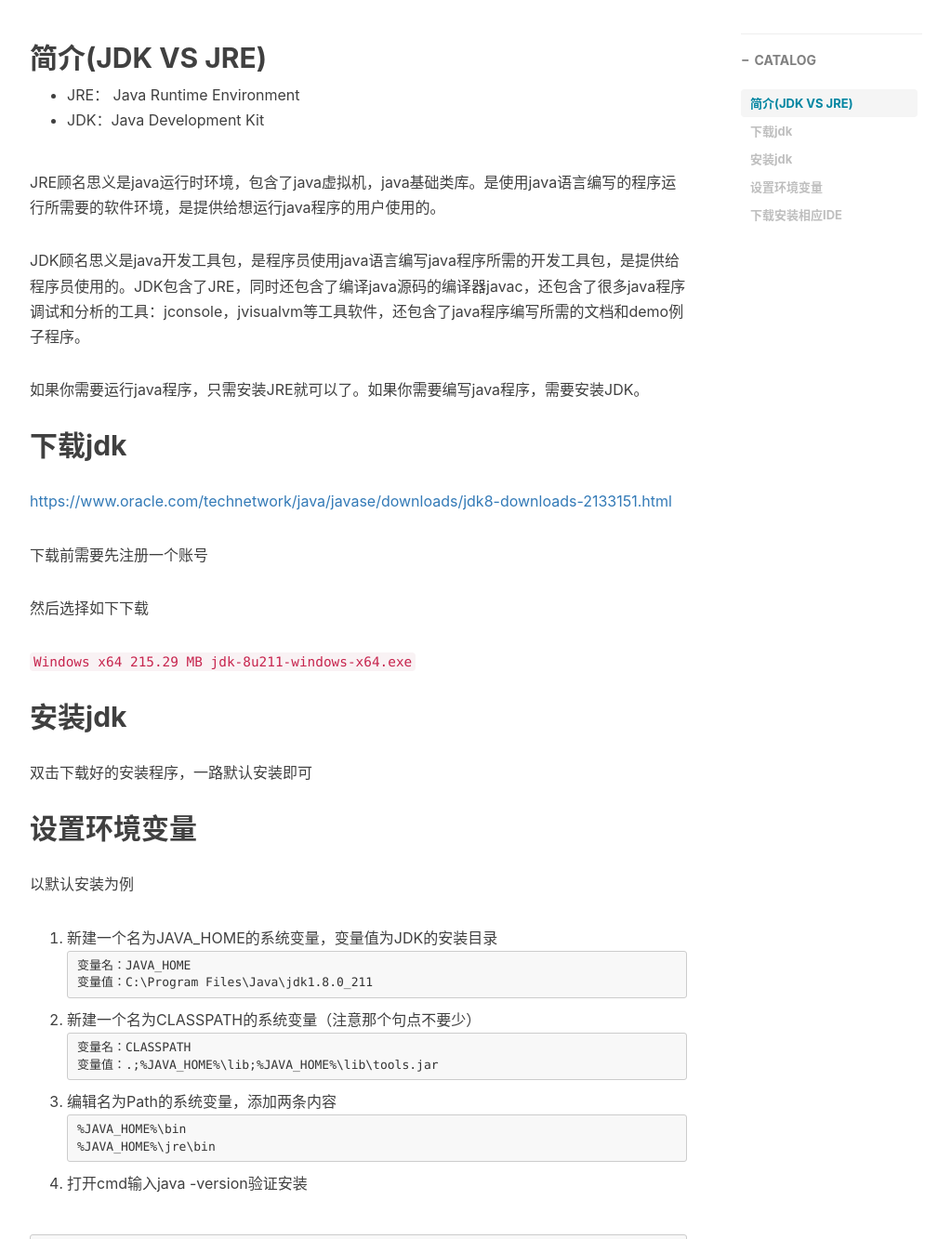
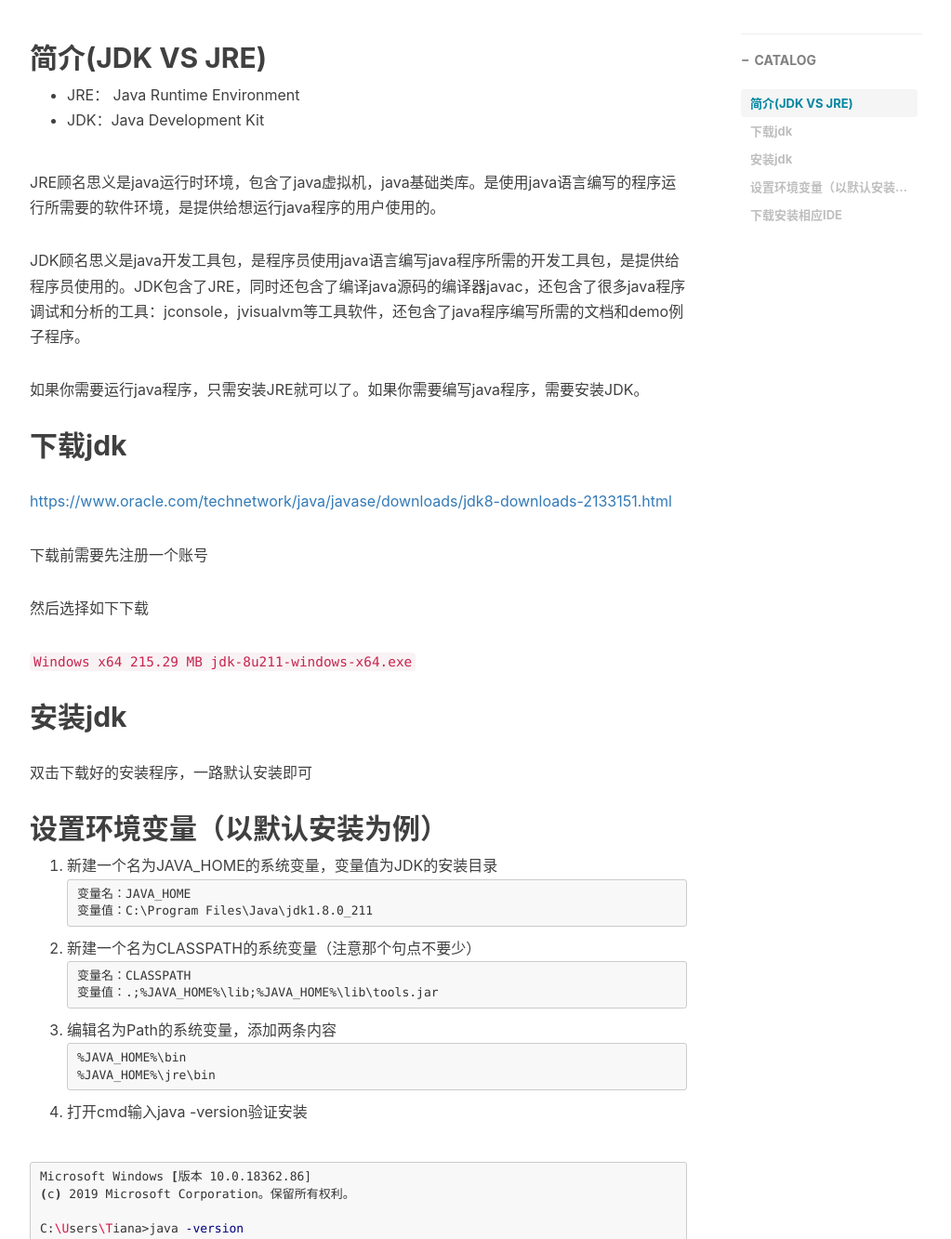
Before and after one commit to tianhaoo/tianhaoo.github.io, a Jekyll site: the page built from _posts/2019-05-08-win10下java8开发环境搭建.md, in a window 1280 px wide and 1400 px high, scrolled down 421 px, cut to the strip 67-1400 px from the top of the window. Shown: the whole strip at 93% size, without its empty margins (233-1256 px from the left). Built offline with Jekyll 4.4.1, drawn with Linux system fonts in a browser that asks for light colours; nearby versions of some CDN libraries; comment, search, counter and statistics services are not loaded.

Commit message:
Update 2019-05-08-win10下java8开发环境搭建.md

````diff
--- a/_posts/2019-05-08-win10下java8开发环境搭建.md
+++ b/_posts/2019-05-08-win10下java8开发环境搭建.md
@@ -36,9 +36,7 @@ JDK顾名思义是java开发工具包，是程序员使用java语言编写java
 
 双击下载好的安装程序，一路默认安装即可
 
-## 设置环境变量
-
-以默认安装为例
+## 设置环境变量（以默认安装为例）
 
 1. 新建一个名为JAVA_HOME的系统变量，变量值为JDK的安装目录
 ```
````
